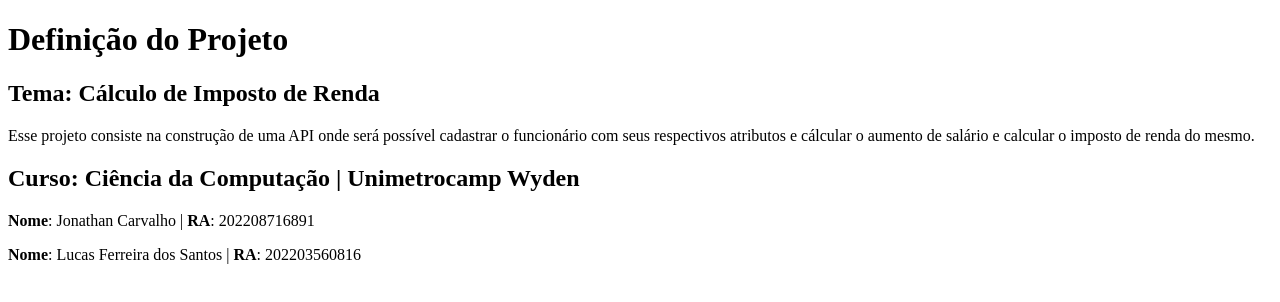
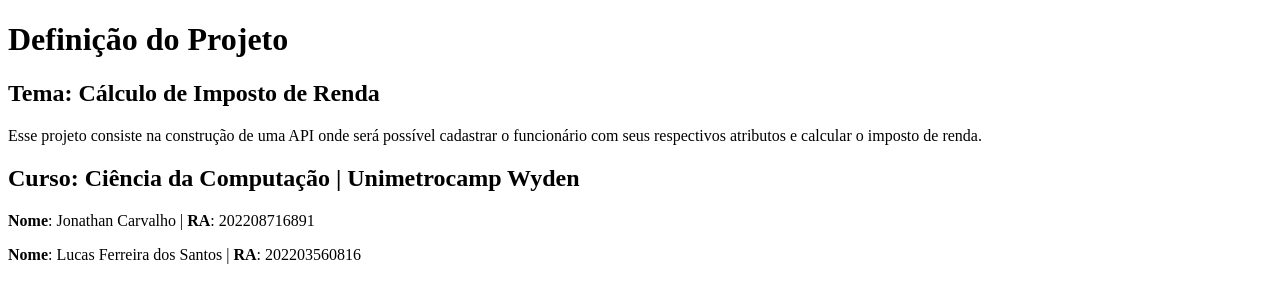
Before and after one commit to Itslucassantos/root_developers-backend, a plain HTML site: page docs/proposta.html in a window 1280 px wide. Drawn offline with Linux system fonts and the light colour scheme.

Commit message:
criada a pasta docs com a proposta do trabalho

```diff
--- a/README.md.html
+++ b/docs/proposta.html
@@ -9,7 +9,7 @@
 <h1>Definição do Projeto</h1>
 <h2>Tema: Cálculo de Imposto de Renda </h2>
 <p>Esse projeto consiste na construção de uma API onde será possível cadastrar o funcionário com seus respectivos
-    atributos e cálcular o aumento de salário e calcular o imposto de renda do mesmo. </p>
+    atributos e calcular o imposto de renda. </p>
 <p></p>
 <h2>Curso: Ciência da Computação | Unimetrocamp Wyden</h2>
 <p><strong>Nome</strong>: Jonathan Carvalho | <strong>RA</strong>: 202208716891</p>
```
